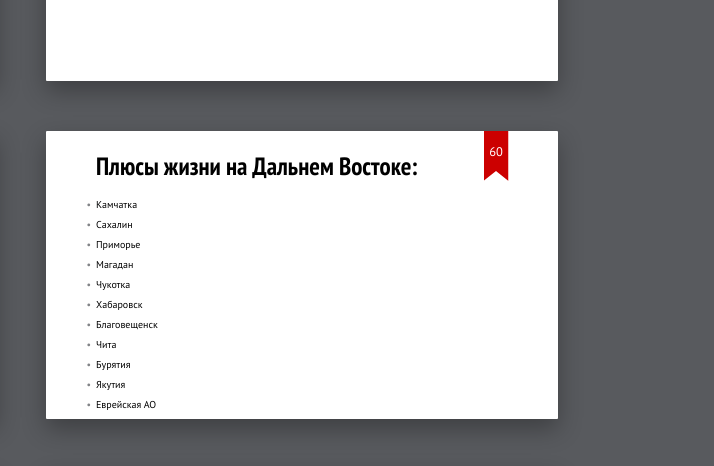
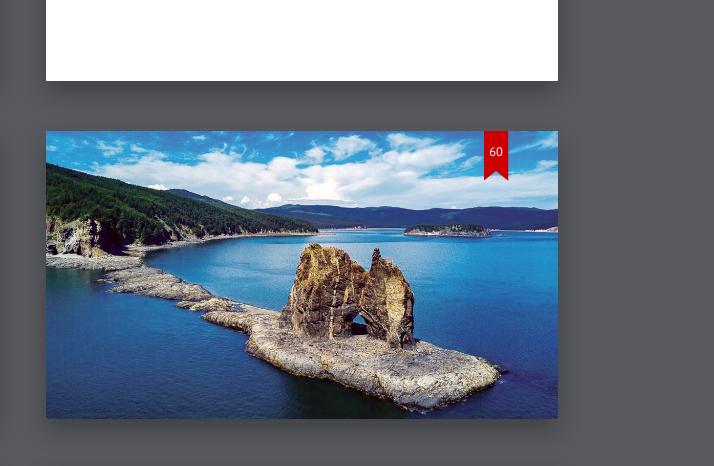
Before and after one commit to tgafiulin/rework_2024_winter_sp, a website: page index.html in a window 1280 px wide. Shown: the part 9845-10311 px from the top of the page, 566-1280 px from the left. Drawn offline with Linux system fonts and the light colour scheme; files whose address does not match are found by name.

Commit message:
finish me

```diff
--- a/index.html
+++ b/index.html
@@ -325,6 +325,10 @@
         <img src="./pictures/vostok.jpeg" style="max-height: 100%;">
     </section>
 
+    <section class="slide h-fullimage">
+        <img src="./pictures/shantary.jpeg" style="max-height: 100%;">
+    </section>
+
     <section class="slide">
         <div>
             <h2>Плюсы жизни на Дальнем Востоке:</h2>
```
Also changed, not shown: pictures/shantary.jpeg (added), 2 other files.
